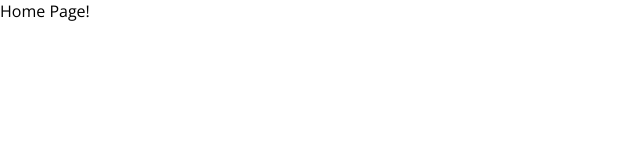
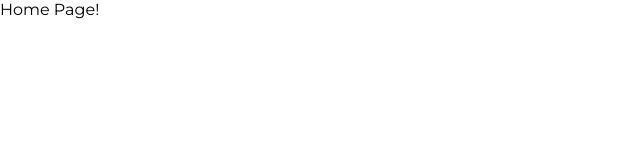
Before and after one commit to RNekoCloud/cvzn-client-dev, a React (Vite) app: page / in a window 1280 px wide. Shown: the top 160 px of the page, without its empty margins (0-640 px from the left). Built offline with nearby package versions, Linux system fonts and the light colour scheme.

Commit message:
chore: Change font to Montserrat

```diff
--- a/src/index.css
+++ b/src/index.css
@@ -1,7 +1,7 @@
-@import url('https://fonts.googleapis.com/css2?family=Open+Sans:wght@300&display=swap');
+@import url('https://fonts.googleapis.com/css2?family=Montserrat&display=swap');
 
 * {
-  font-family: 'Open Sans', sans-serif;
+  font-family: 'Montserrat', sans-serif;
 }
 
 body {
```
